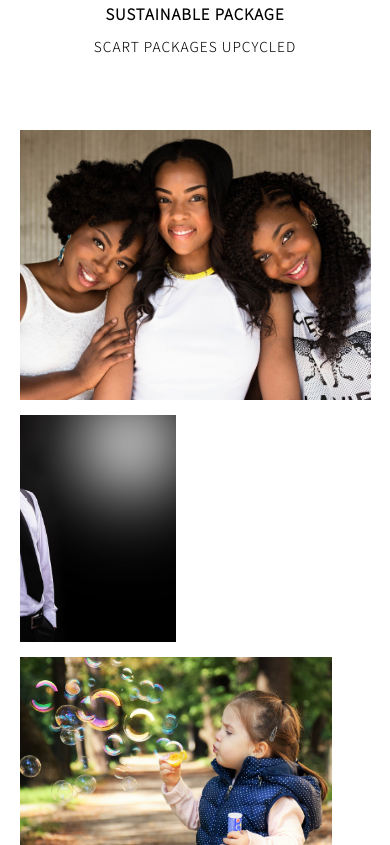
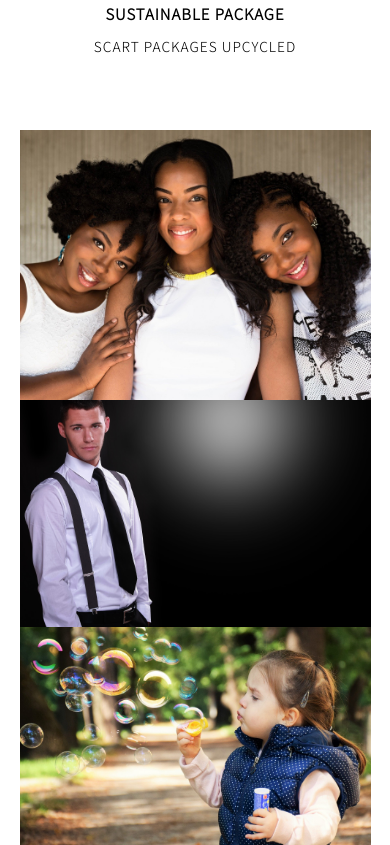
Before and after one commit to hotbreakb/WebProject, a plain HTML site: page le_cashmere/index.html in a window 390 px wide. Shown: the part 2319-3164 px from the top of the page. Drawn offline with nearby package versions, Linux system fonts and the light colour scheme.

Commit message:
modify shop-img-box in mobile screen
21/02/14 01:06

```diff
--- a/le_cashmere/style.css
+++ b/le_cashmere/style.css
@@ -350,14 +350,22 @@ a {
     flex-direction: column;
   }
 
-  .shop-img-box img {
-    /* display: block; */
+  .shop-img-box .box img,
+  .shop-img-box .row img {
+    padding: 0;
     vertical-align: top; /* To remove space between images */
   }
 
   .shop-img-box .row {
     display: flex;
     flex-direction: column;
+  }
+
+  .shop-img-box .left-pd,
+  .shop-img-box .right-pd {
+    display: block;
+    width: 100%;
+    padding: 0px;
   }
 }
 
```
Also changed, not shown: 1 other file.
